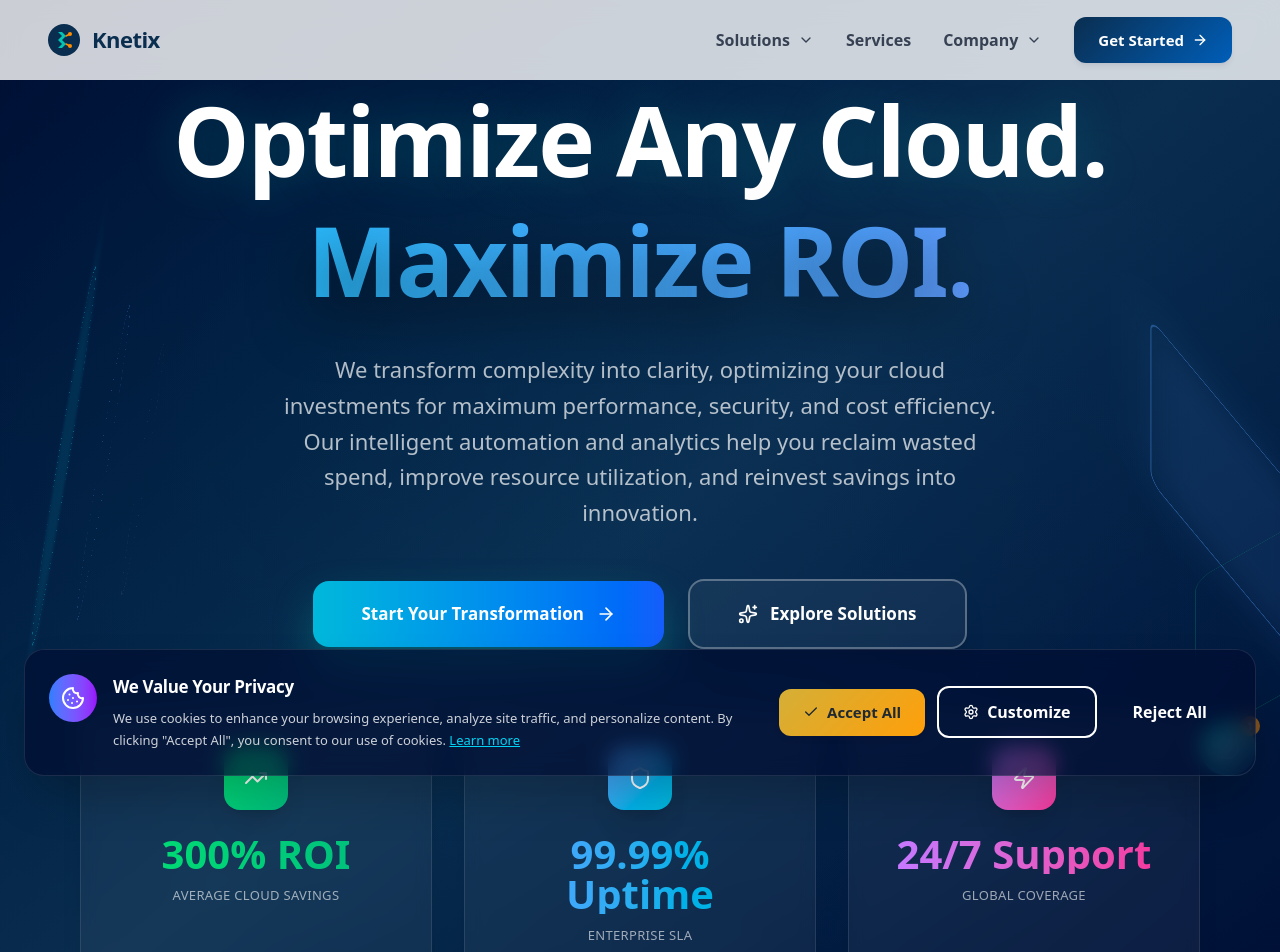
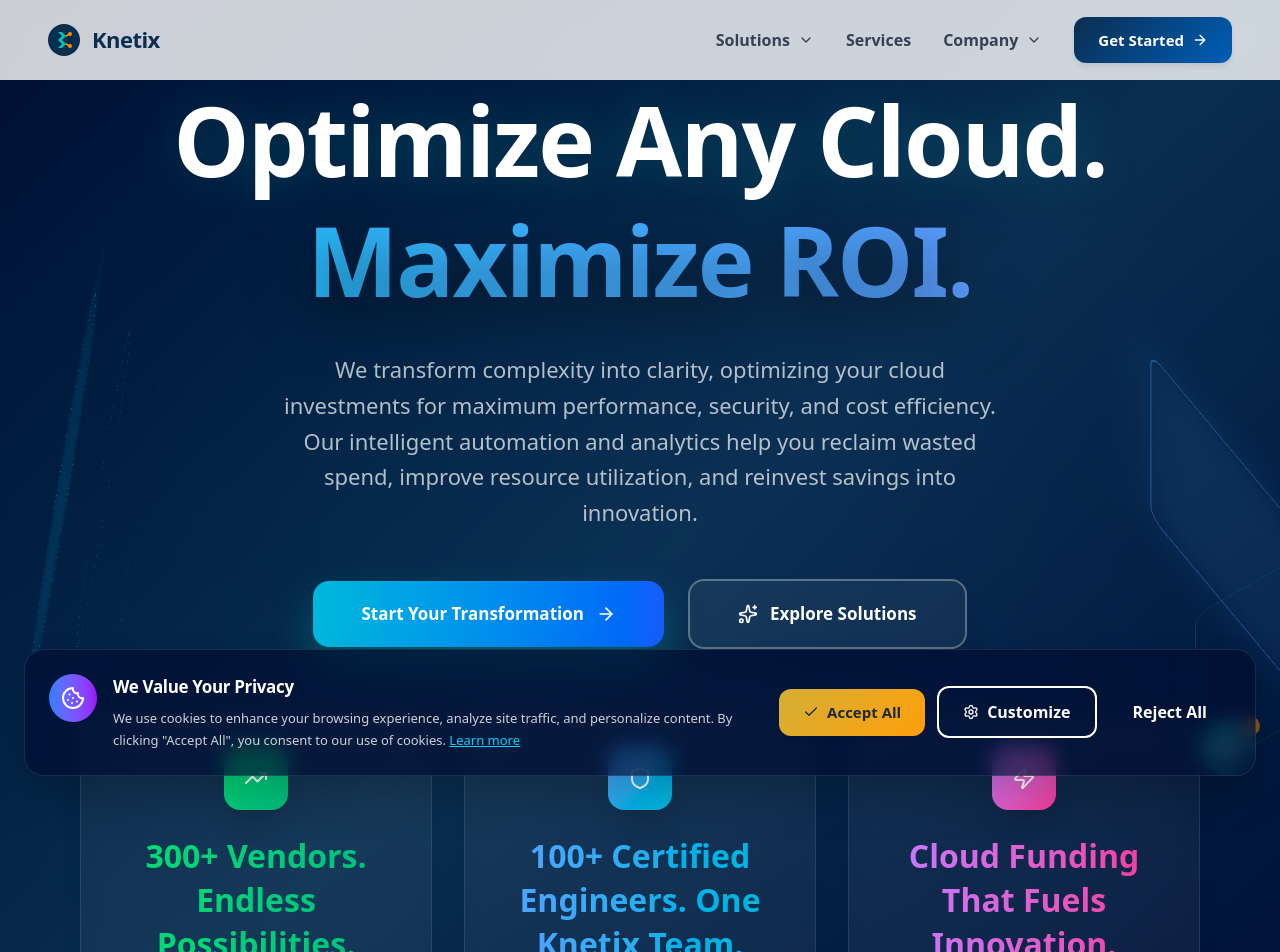
Before and after one commit to PaulWallaceATL/knetix, a Next.js app: page / in a window 1280 px wide. Shown: the top 952 px of the page. Built offline with nearby package versions, Linux system fonts and the light colour scheme.

Commit message:
Update hero stats messaging

```diff
--- a/src/components/EnterpriseHero.tsx
+++ b/src/components/EnterpriseHero.tsx
@@ -172,20 +172,20 @@ export default function EnterpriseHero() {
           {[
             {
               icon: <TrendingUp className="w-5 h-5 md:w-6 md:h-6" />,
-              title: "300% ROI",
-              subtitle: "Average Cloud Savings",
+              title: "300+ Vendors. Endless Possibilities.",
+              description: "Tap into our global partner ecosystem to build smarter, faster, and more resilient solutions.",
               color: "from-green-400 to-emerald-500"
             },
             {
               icon: <Shield className="w-5 h-5 md:w-6 md:h-6" />,
-              title: "99.99% Uptime",
-              subtitle: "Enterprise SLA",
+              title: "100+ Certified Engineers. One Knetix Team.",
+              description: "Architects and specialists working behind the scenes to optimize cost, security, and performance.",
               color: "from-blue-400 to-cyan-500"
             },
             {
               icon: <Zap className="w-5 h-5 md:w-6 md:h-6" />,
-              title: "24/7 Support",
-              subtitle: "Global Coverage",
+              title: "Cloud Funding That Fuels Innovation.",
+              description: "Unlock financial programs from AWS, Google, and Microsoft to stretch your cloud budget further.",
               color: "from-purple-400 to-pink-500"
             }
           ].map((item, index) => (
@@ -217,17 +217,17 @@ export default function EnterpriseHero() {
                 </div>
               </motion.div>
               <div
-                className={`text-xl sm:text-2xl md:text-3xl lg:text-4xl xl:text-5xl font-bold mb-1 md:mb-2 lg:mb-3 bg-gradient-to-r ${item.color} bg-clip-text text-transparent`}
+                className={`text-lg sm:text-xl md:text-2xl lg:text-3xl xl:text-4xl font-semibold mb-2 md:mb-3 bg-gradient-to-r ${item.color} bg-clip-text text-transparent leading-snug`}
                 style={{ transform: 'translateZ(20px)' }}
               >
                 {item.title}
               </div>
-              <div
-                className="text-white/60 text-xs md:text-sm font-medium tracking-wide uppercase"
+              <p
+                className="text-white/70 text-sm md:text-base leading-relaxed"
                 style={{ transform: 'translateZ(10px)' }}
               >
-                {item.subtitle}
-              </div>
+                {item.description}
+              </p>
 
               {/* 3D depth shadow */}
               <div
```
